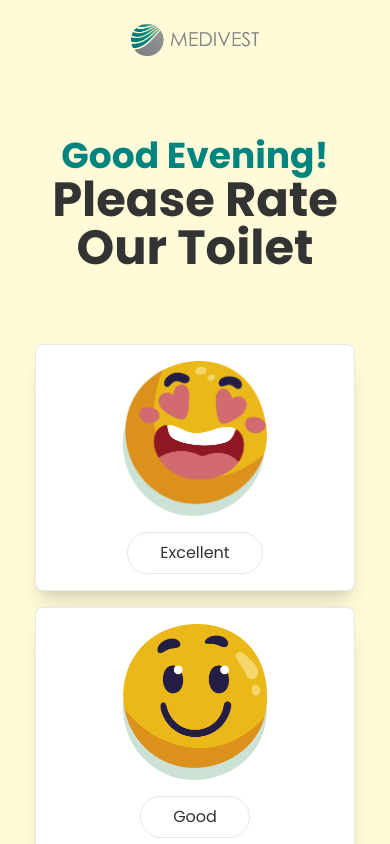
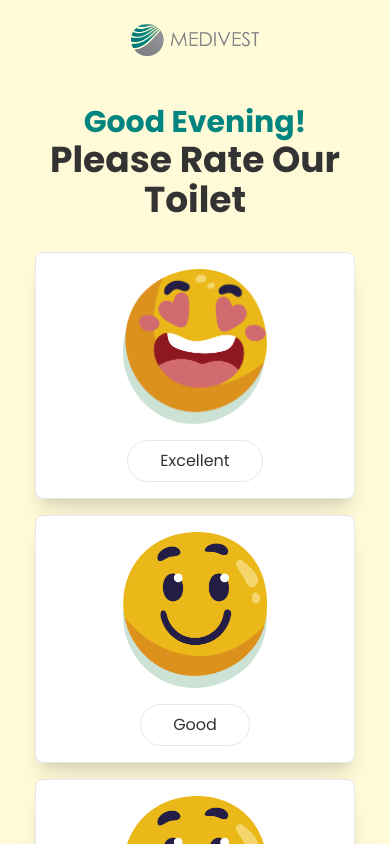
Before and after one commit to amirulishak093/toilet-rating, a SvelteKit app: page / in a window 390 px wide. Shown: the top 844 px of the page. Built offline with nearby package versions, Linux system fonts and the light colour scheme.

Commit message:
Some styling

```diff
--- a/package.json
+++ b/package.json
@@ -33,6 +33,7 @@
 	"type": "module",
 	"dependencies": {
 		"@fontsource/poppins": "^5.0.8",
+		"svelte-hero-icons": "^5.0.0",
 		"yup": "^1.2.0"
 	}
 }
--- a/src/lib/components/EmojiContainer.svelte
+++ b/src/lib/components/EmojiContainer.svelte
@@ -4,15 +4,16 @@
 	export let image = '';
 </script>
 
-<div class="bg-white flex flex-col rounded-lg shadow-xl py-4 gap-y-4 border w-full max-w-xs">
-	<div class="mx-auto"><img alt="Very poor" class="w-36" src="/images/{image}" /></div>
+
+<button
+name="rating"
+type="submit"
+value={rating} class="group bg-white flex flex-col rounded-lg shadow-xl py-4 gap-y-4 border w-full max-w-xs">
+	<div class="mx-auto"><img alt="Very poor" class="w-36 group-hover:scale-105 transition-transform" src="/images/{image}" /></div>
 	<div class="mx-auto">
-		<button
-			name="rating"
-			type="submit"
-			value={rating}
-			class="px-8 py-2 border rounded-full transition-all hover:bg-[#008480] hover:text-white hover:scale-110"
-			>{label}</button
+		<div
+			class="px-8 py-2 border rounded-full transition-all group-hover:bg-[#008480] group-hover:text-white group-hover:scale-110"
+			>{label}</div
 		>
 	</div>
-</div>
+</button>
--- a/src/routes/+page.svelte
+++ b/src/routes/+page.svelte
@@ -3,6 +3,9 @@
 	import EmojiContainer from '$lib/components/EmojiContainer.svelte';
 	import Header from '$lib/components/Header.svelte';
 	import Spinner from '$lib/components/Spinner.svelte';
+	import { onMount } from 'svelte';
+	import { fade } from 'svelte/transition';
+	import { Icon, ArrowLongUp } from 'svelte-hero-icons';
 
 	export let form;
 
@@ -21,22 +24,43 @@
 	} else {
 		greeting = 'Evening';
 	}
+
+	let active = false;
+
+onMount(() => {
+	window.addEventListener('scroll', handleScroll);
+
+	return () => {
+		window.removeEventListener('scroll', handleScroll);
+	};
+});
+
+function handleScroll() {
+	active = window.scrollY > 300;
+}
+
+function scrollToTop() {
+	window.scrollTo({
+		top: 0,
+		behavior: 'smooth'
+	});
+}
 </script>
 
 <div class="relative min-h-screen bg-[#FFFBD8]">
 	<Header />
 
-	<div class="box text-center flex flex-col py-6 mt-8">
+	<div class="box text-center flex flex-col py-6 lg:mt-8">
 		{#if form?.success}
-			<h2 class="font-bold text-4xl text-[#008480]">Thank You!</h2>
-			<h1 class="font-bold text-5xl">Your Response Has Been Submitted</h1>
+			<h2 class="font-bold text-3xl lg:text-4xl text-[#008480]">Thank You!</h2>
+			<h1 class="font-bold text-4xl lg:text-5xl">Your Response Has Been Submitted</h1>
 		{:else}
-			<h2 class="font-bold text-4xl text-[#008480]">Good {greeting}!</h2>
-			<h1 class="font-bold text-5xl">Please Rate Our Toilet</h1>
+			<h2 class="font-bold text-3xl lg:text-4xl text-[#008480]">Good {greeting}!</h2>
+			<h1 class="font-bold text-4xl lg:text-5xl">Please Rate Our Toilet</h1>
 		{/if}
 	</div>
 
-	<div class="mt-12">
+	<div class="mt-2 lg:mt-12">
 		{#if loading}<Spinner />
 		{:else if !form?.success}
 			<form
@@ -59,3 +83,13 @@
 		{/if}
 	</div>
 </div>
+
+{#if active}
+<button
+	class="fixed bottom-8 right-4 p-3 bg-black text-white rounded opacity-30 z-[1003]"
+	on:click={scrollToTop}
+	transition:fade={{ duration: 150 }}
+>
+	<Icon class="w-6" src={ArrowLongUp} />
+</button>
+{/if}
```
Also changed, not shown: 1 other file (tests, documents, lock files or other folders).
